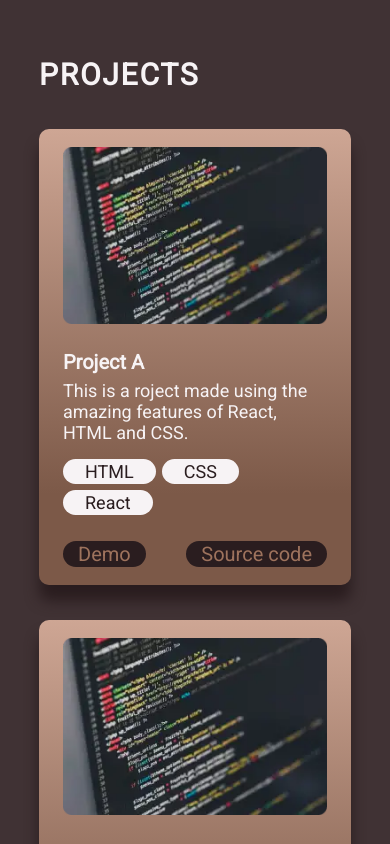
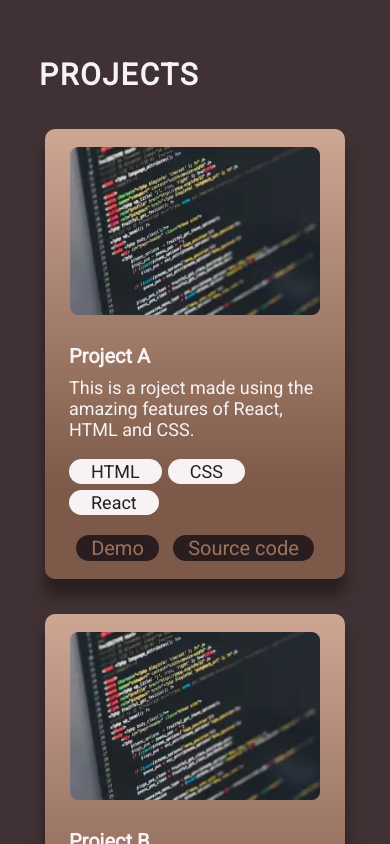
Before and after one commit to react2rosie/portfolio, a React (Vite) app: page / in a window 390 px wide. Shown: the part 1480-2324 px from the top of the page. Built offline with nearby package versions, Linux system fonts and the light colour scheme.

Commit message:
resized projectCards

```diff
--- a/src/components/Projects/ProjectCard.jsx
+++ b/src/components/Projects/ProjectCard.jsx
@@ -19,7 +19,7 @@ export const ProjectCard = ({
                             <li key={id}>{skill}</li>)
                     })}
                 </ul>
-                <div>
+                <div className={styles.demo}>
                     <a href={demo} >Demo</a>
                     <a href={demo} >Source code</a>
                 </div>
--- a/src/components/Projects/ProjectCard.module.css
+++ b/src/components/Projects/ProjectCard.module.css
@@ -15,6 +15,7 @@
   img {
     margin-bottom: 26px;
     min-width: 200px;
+    align-self: center;
   }
 
   h3 {
@@ -49,14 +50,6 @@
     font-family: var(--font-roboto);
   }
 
-  div {
-    width: 100%;
-    margin-top: 26px;
-    text-align: center;
-    display: flex;
-    justify-content: space-between;
-  }
-
   a {
     text-decoration: none;
     color: var(--color-secondary);
@@ -72,15 +65,20 @@
     color: var(--color-text);
   }
 }
+.demo {
+  margin-top: 20px;
+  width: 100%;
+  display: flex;
+  justify-content: space-around;
+}
 .highlights {
   display: flex;
   flex-direction: column;
-  margin-top: -80px;
+  margin-top: 26px;
   align-items: flex-end;
 }
 @media screen and (max-width: 830px) {
   .container {
-    max-height: 500px;
     h3 {
       font-size: 20px;
     }
@@ -95,3 +93,34 @@
     }
   }
 }
+@media screen and (max-width: 600px) {
+  .container {
+    width: 300px;
+    height: 450px;
+    img {
+      width: 250px;
+    }
+  }
+}
+@media screen and (max-width: 350px) {
+  .container {
+    width: 230px;
+    height: 400px;
+    img {
+      width: 150px;
+      margin-bottom: 10px;
+    }
+    h3 {
+      font-size: 17px;
+    }
+    p {
+      font-size: 15px;
+    }
+    li {
+      font-size: 13.5px;
+    }
+    a {
+      font-size: 14px;
+    }
+  }
+}
```
